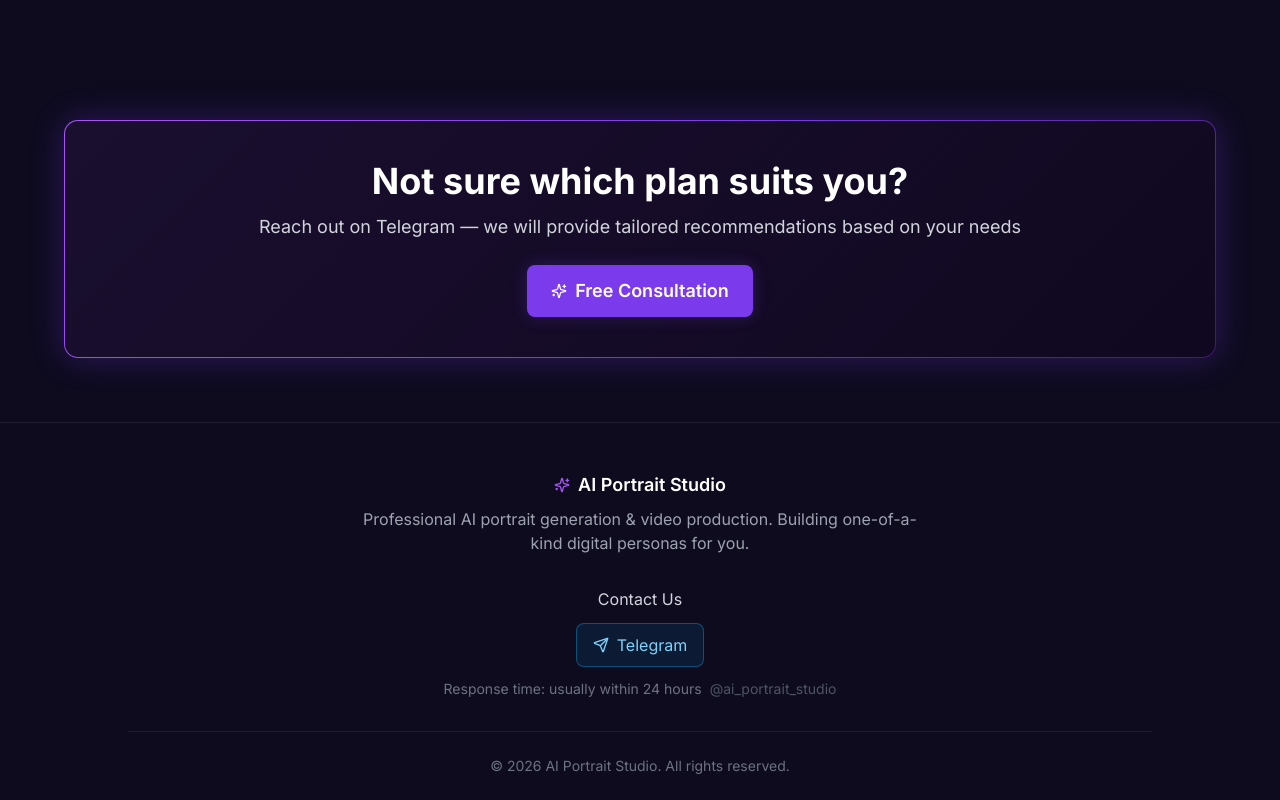
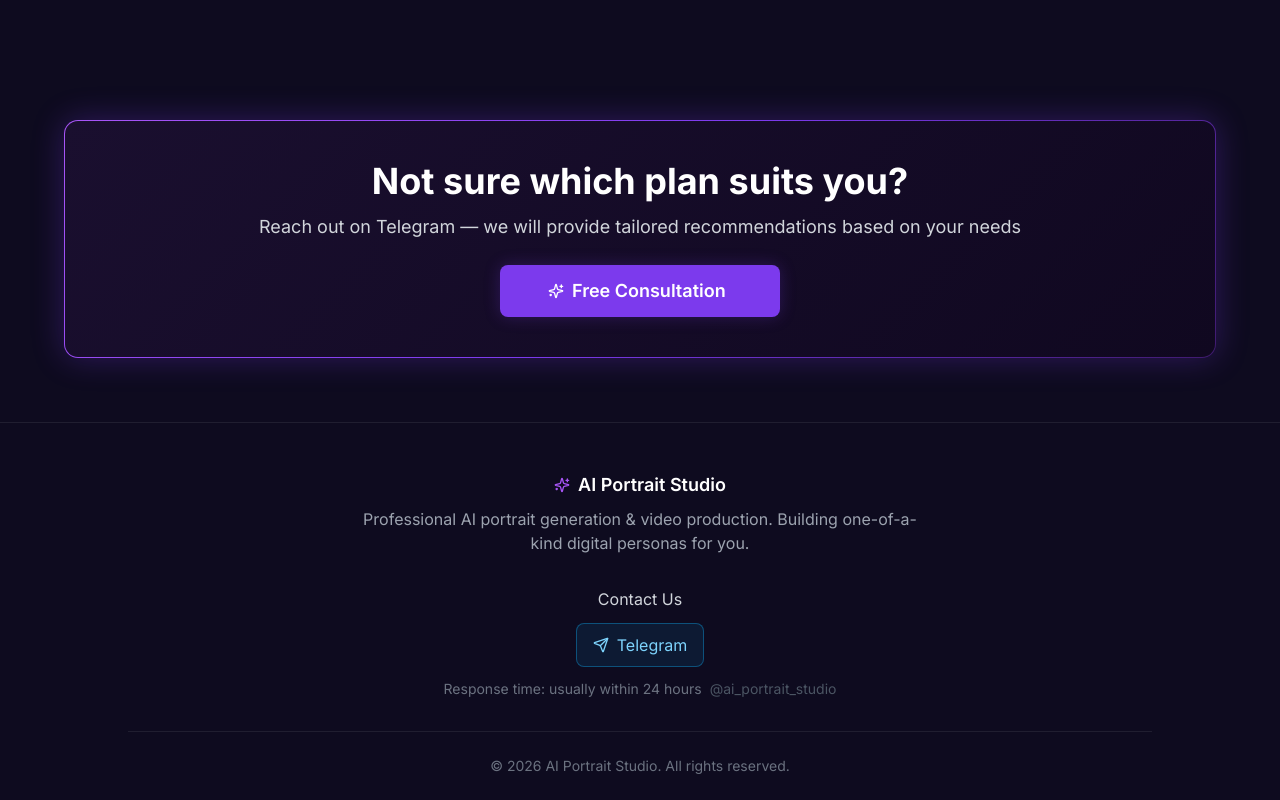
Before and after one commit to leadingtw273/ai-portrait-studio-site, a React (Vite) app: page / in a window 1280 px wide. Shown: the part 3552-4352 px from the top of the page. Built offline with nearby package versions, Linux system fonts and the light colour scheme.

Commit message:
tweak(FinalCTA): 免費諮詢按鈕拉寬 (px-6→px-12 + min-w-280px)
Co-Authored-By: Claude Opus 4.7 (1M context) <noreply@anthropic.com>

```diff
--- a/src/sections/FinalCTA.tsx
+++ b/src/sections/FinalCTA.tsx
@@ -19,7 +19,7 @@ export function FinalCTA() {
               href={TELEGRAM_URL}
               target="_blank"
               rel="noopener noreferrer"
-              className="inline-flex items-center gap-2 px-6 py-3 rounded-lg bg-brand-500 hover:bg-brand-400 text-white font-semibold text-lg transition-colors shadow-glow-md min-h-[44px]"
+              className="inline-flex items-center gap-2 px-12 py-3 rounded-lg bg-brand-500 hover:bg-brand-400 text-white font-semibold text-lg transition-colors shadow-glow-md min-h-[44px] min-w-[280px]"
             >
               <Sparkles className="w-4 h-4" aria-hidden="true" />
               {t.finalCta.button}
```
